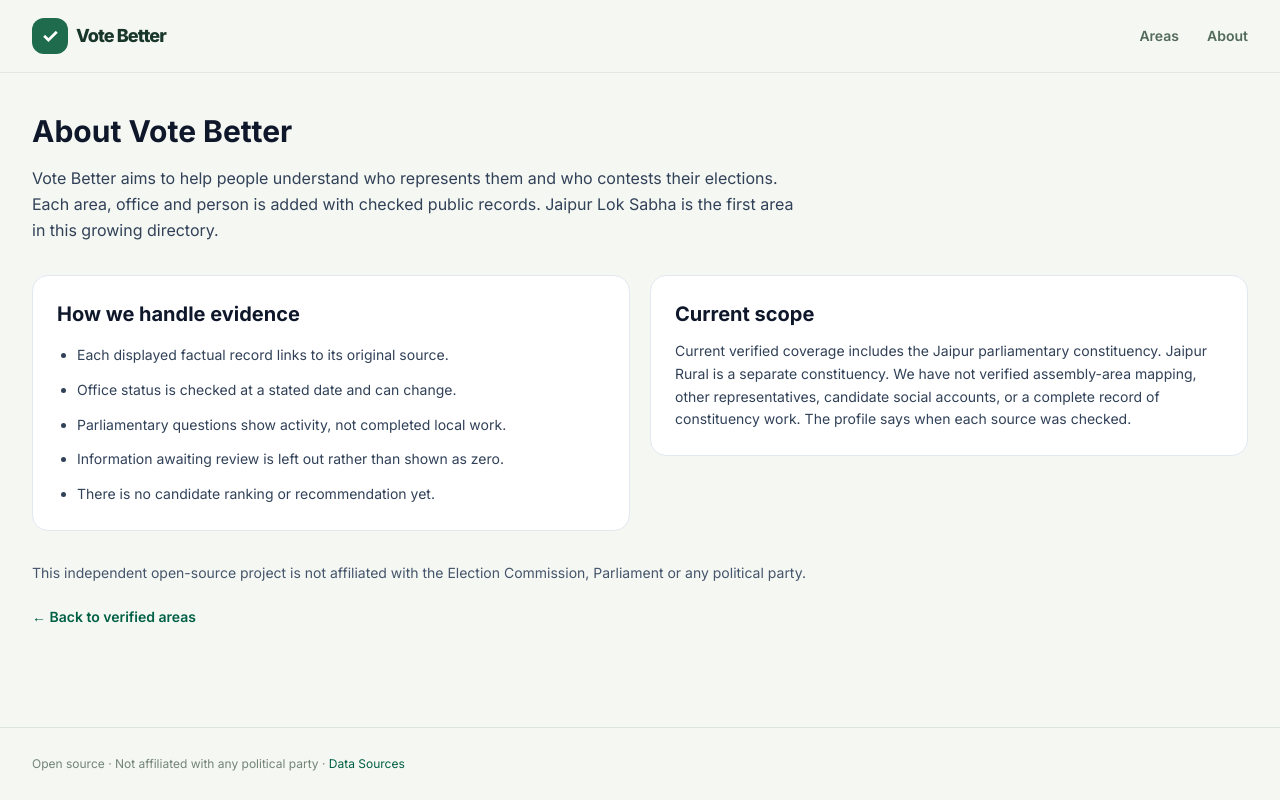
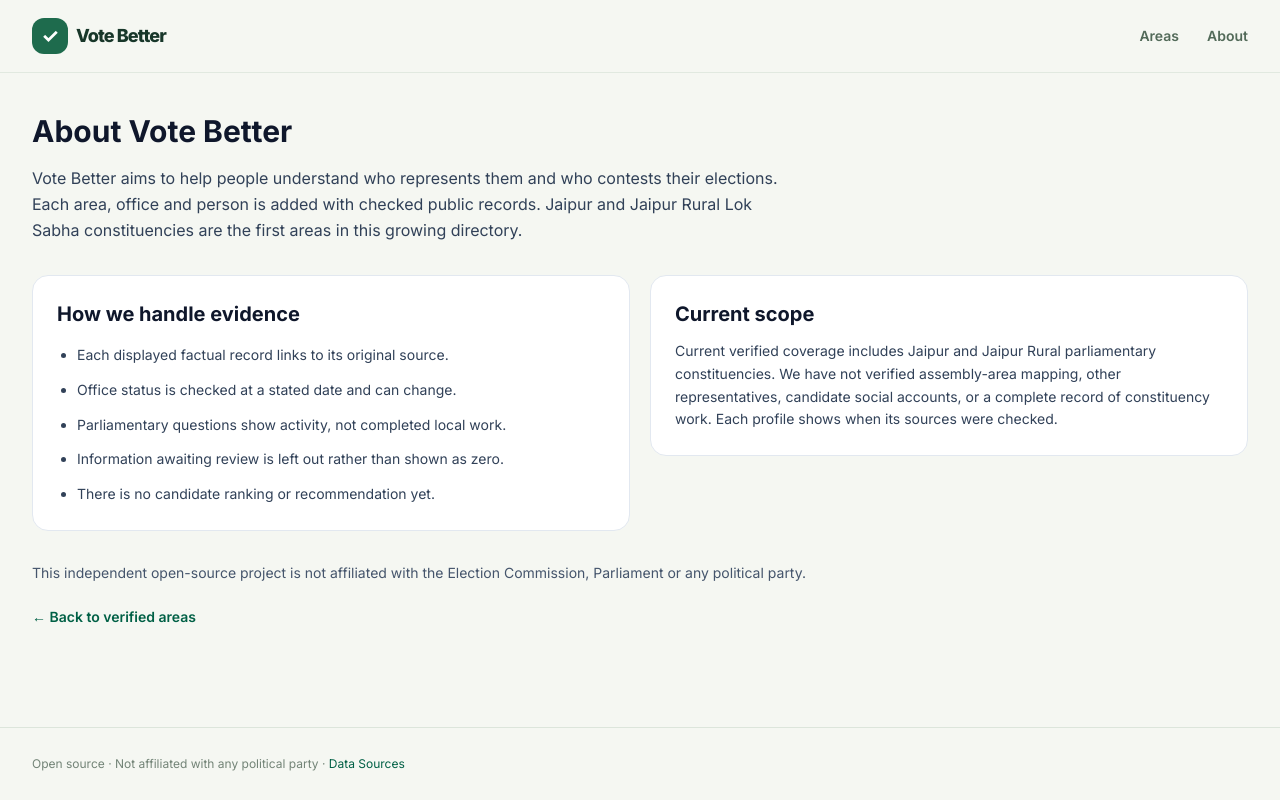
Before and after one commit to sourabh69733/vote-better, a Next.js app in the folder web/: page /about in a window 1280 px wide. Built offline with nearby package versions, Linux system fonts and the light colour scheme.

Commit message:
docs: reflect two verified constituencies

```diff
--- a/web/app/about/page.tsx
+++ b/web/app/about/page.tsx
@@ -7,8 +7,8 @@ export default function AboutPage() {
       <p className="mt-4 max-w-3xl leading-relaxed text-slate-700">
         Vote Better aims to help people understand who represents them and who
         contests their elections. Each area, office and person is added with
-        checked public records. Jaipur Lok Sabha is the first area in this
-        growing directory.
+        checked public records. Jaipur and Jaipur Rural Lok Sabha constituencies
+        are the first areas in this growing directory.
       </p>
 
       <div className="mt-8 grid items-start gap-5 lg:grid-cols-2">
@@ -26,11 +26,10 @@ export default function AboutPage() {
         <section className="rounded-2xl border border-slate-200 bg-white p-6">
           <h2 className="text-xl font-bold text-slate-900">Current scope</h2>
           <p className="mt-3 text-sm leading-relaxed text-slate-700">
-            Current verified coverage includes the Jaipur parliamentary constituency.
-            Jaipur Rural is a separate constituency. We have not verified assembly-area
-            mapping, other representatives, candidate social accounts, or a
-            complete record of constituency work. The profile says when each
-            source was checked.
+            Current verified coverage includes Jaipur and Jaipur Rural parliamentary
+            constituencies. We have not verified assembly-area mapping, other
+            representatives, candidate social accounts, or a complete record
+            of constituency work. Each profile shows when its sources were checked.
           </p>
         </section>
       </div>
```
Also changed, not shown: 1 other file (tests, documents, lock files or other folders).
